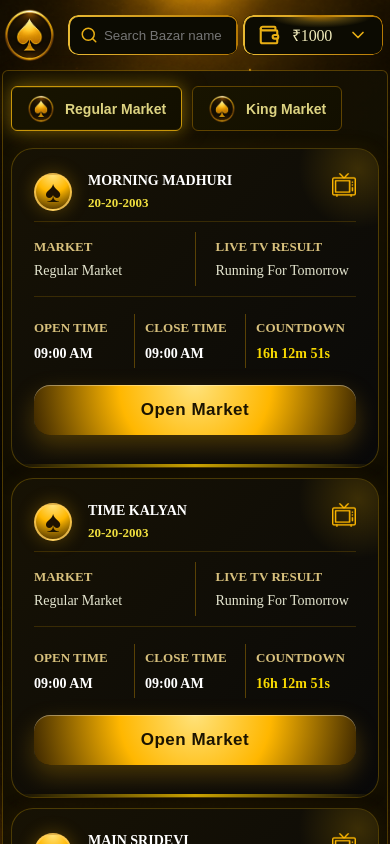
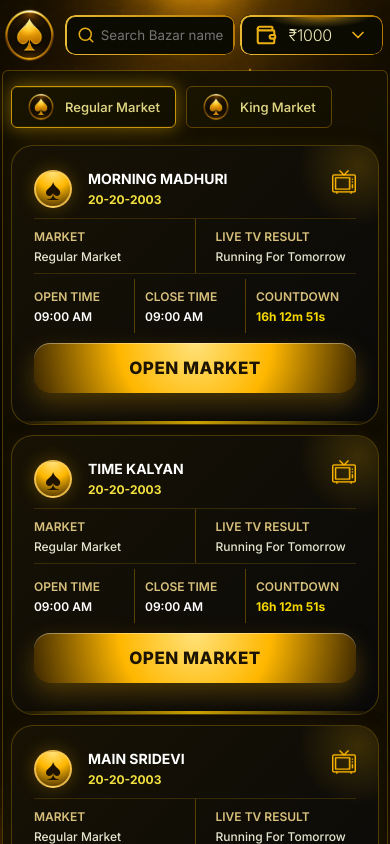
Before and after one commit to shubhchoudhary117/lucky-lottery, a React (Vite) app: page /regular in a window 390 px wide. Built offline with nearby package versions, Linux system fonts and the light colour scheme.

Commit message:
add code

```diff
--- a/src/features/bazars/pages/bazars-layout/BazarsLayout.scss
+++ b/src/features/bazars/pages/bazars-layout/BazarsLayout.scss
@@ -100,8 +100,8 @@
 
         &__bazar-tab {
             padding: 0px 15px;
-            min-width: 140px;
-            height: 45px;
+            min-width: 130px;
+            height: 42px;
         }
 
         &__bazar-tab-icon {
@@ -112,7 +112,7 @@
         }
 
         &__tab-title {
-            font-size: 14px;
+            font-size: 13px;
 
         }
 
--- a/src/features/bazars/pages/regular-bazars/RegularBazars.scss
+++ b/src/features/bazars/pages/regular-bazars/RegularBazars.scss
@@ -16,8 +16,8 @@
 .regular-bazar-card {
     width: 100%;
     min-width: 0;
-    min-height: 320px;
-    max-height: 320px;
+    min-height: 280px;
+    max-height: 280px;
     padding: 24px 22px 20px;
     position: relative;
     border-radius: 22px;
@@ -98,7 +98,7 @@
 
     border: 2px solid rgba(255, 205, 90, 0.8);
     color: #1d1200;
-    font-size: 42px;
+    font-size: 30px;
     box-shadow:
         0 0 18px rgba(255, 183, 0, 0.28);
 }
@@ -112,7 +112,7 @@
 .regular-bazar-card__title {
     margin: 0;
     color: #ffffff;
-    font-size: 16px;
+    font-size: 15px;
     font-weight: 700;
     line-height: 1.1;
     text-wrap: nowrap;
@@ -120,7 +120,7 @@
 
 .regular-bazar-card__result {
     color: #f1e03f;
-    font-size: 16px;
+    font-size: 13px;
     font-weight: 700;
 }
 
@@ -142,7 +142,6 @@
     display: flex;
     align-items: center;
     justify-content: space-between;
-    padding: 10px 0;
     border-top: 1px solid rgba(255, 183, 0, 0.16);
     border-bottom: 1px solid rgba(255, 183, 0, 0.16);
     margin-top: 10px;
@@ -152,7 +151,7 @@
     flex: 1;
     display: flex;
     flex-direction: column;
-    gap: 8px;
+    gap: 5px;
 }
 
 .regular-bazar-card__divider {
@@ -164,13 +163,13 @@
 
 .regular-bazar-card__meta-label {
     color: #d8c17d;
-    font-size: 13px;
+    font-size: 12px;
     font-weight: 600;
 }
 
 .regular-bazar-card__meta-value {
     color: #e4e5cf;
-    font-size: 14px;
+    font-size: 12px;
     font-weight: 500;
     text-wrap: nowrap;
 }
@@ -179,14 +178,14 @@
     display: flex;
     align-items: center;
     justify-content: space-between;
-    padding: 17px 0;
+    padding: 5px 0;
 }
 
 .regular-bazar-card__time-item {
     flex: 1;
     display: flex;
     flex-direction: column;
-    gap: 10px;
+    gap: 5px;
 }
 
 .regular-bazar-card__time-divider {
@@ -198,30 +197,31 @@
 
 .regular-bazar-card__time-label {
     color: #d8c17d;
-    font-size: 13px;
+    font-size: 12px;
     font-weight: 600;
     text-wrap: nowrap;
 }
 
 .regular-bazar-card__time-value {
     color: #ffffff;
-    font-size: 14px;
+    font-size: 12px;
     font-weight: 600;
 }
 
 .regular-bazar-card__countdown {
     color: #f7d800;
-    font-size: 14px;
+    font-size: 12px;
     font-weight: 700;
 }
 
 .regular-bazar-card__play-btn {
     width: 100%;
-    height: 50px;
+    height: 48px;
     border: none;
     outline: none;
     border-radius: 16px;
     cursor: pointer;
+    margin-top: 5px;
     background:
         radial-gradient(circle at top,
             #ffe27a 0%,
@@ -230,13 +230,14 @@
 
     border: 2px solid rgba(255, 205, 90, 0.8);
     color: #1c1400;
-    font-size: 19px;
+    font-size: 16px;
     font-weight: 800;
     letter-spacing: 0.5px;
     box-shadow:
         inset 0 1px 0 rgba(255, 255, 255, 0.35),
         0 10px 24px rgba(255, 183, 0, 0.25);
     transition: 0.25s ease;
+    text-transform: uppercase;
 
     &:hover {
         transform: translateY(-2px);
@@ -249,10 +250,8 @@
 
 
 @media screen and (max-width:768px) {
-
     .regular-bz {
         width: 100%;
-
         &__container {
             width: 100%;
         }
@@ -276,13 +275,11 @@
         display: flex;
         align-items: flex-start;
         justify-content: space-between;
-        gap: 16px;
     }
 
     .regular-bazar-card__left {
         display: flex;
         align-items: center;
-        gap: 16px;
     }
 
     .regular-bazar-card__logo {
@@ -295,7 +292,6 @@
     .regular-bazar-card__info {
         display: flex;
         flex-direction: column;
-        gap: 6px;
     }
 
     .regular-bazar-card__title {
@@ -303,14 +299,13 @@
     }
 
     .regular-bazar-card__result {
-        font-size: 13px;
+        font-size: 12px;
     }
 
     .regular-bazar-card__right {
         display: flex;
         flex-direction: column;
         align-items: flex-end;
-        gap: 10px;
     }
 
     .regular-bazar-card__live-tv {
@@ -324,15 +319,12 @@
         display: flex;
         align-items: center;
         justify-content: space-between;
-        padding: 10px 0;
-        margin-top: 10px;
     }
 
     .regular-bazar-card__meta-item {
         flex: 1;
         display: flex;
         flex-direction: column;
-        gap: 8px;
     }
 
     .regular-bazar-card__divider {
@@ -342,12 +334,12 @@
     }
 
     .regular-bazar-card__meta-label {
-        font-size: 13px;
+        font-size: 12px;
         font-weight: 600;
     }
 
     .regular-bazar-card__meta-value {
-        font-size: 14px;
+        font-size: 12px;
         font-weight: 500;
         text-wrap: nowrap;
     }
@@ -356,35 +348,32 @@
         display: flex;
         align-items: center;
         justify-content: space-between;
-        padding: 17px 0;
     }
 
     .regular-bazar-card__time-item {
         flex: 1;
         display: flex;
         flex-direction: column;
-        gap: 10px;
     }
 
     .regular-bazar-card__time-divider {
         width: 1px;
         height: 54px;
-        background: #594105;
         margin-right: 10px;
     }
 
     .regular-bazar-card__time-label {
-        font-size: 13px;
+        font-size: 12px;
         text-wrap: nowrap;
     }
 
     .regular-bazar-card__time-value {
-        font-size: 14px;
+        font-size: 12px;
         font-weight: 600;
     }
 
     .regular-bazar-card__countdown {
-        font-size: 14px;
+        font-size: 12px;
         font-weight: 700;
     }
 
--- a/src/index.scss
+++ b/src/index.scss
@@ -1,5 +1,7 @@
+@import url('https://fonts.googleapis.com/css2?family=Inter:ital,opsz,wght@0,14..32,100..900;1,14..32,100..900&display=swap');
 *{
     padding: 0px;
     margin: 0px;
     box-sizing: border-box;
+      font-family: "Inter", sans-serif;
 }
```
